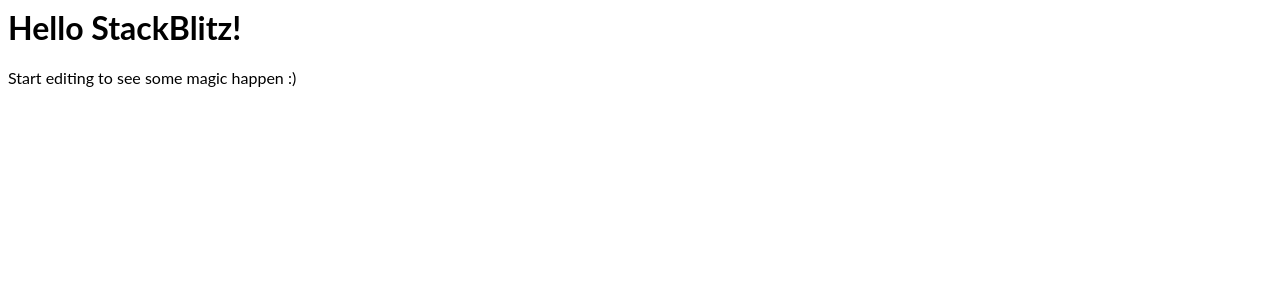
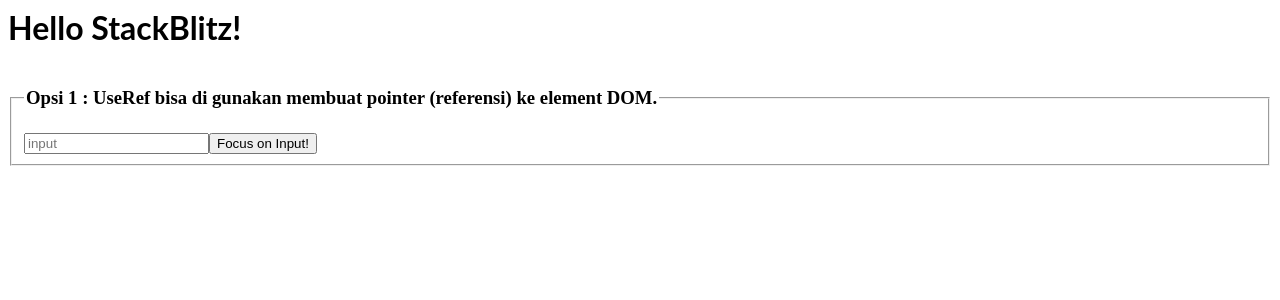
Before and after one commit to ericksih/useRef-playground, a React (Create React App) app: page / in a window 1280 px wide. Shown: the top 300 px of the page. Built offline with nearby package versions, Linux system fonts and the light colour scheme.

Commit message:
1 file modified, 1 added

```diff
--- a/App.tsx
+++ b/App.tsx
@@ -1,11 +1,14 @@
 import * as React from 'react';
+import DomRef from './components/DomRef';
 import './style.css';
 
-export default function App() {
+const App = () => {
   return (
     <div>
       <h1>Hello StackBlitz!</h1>
-      <p>Start editing to see some magic happen :)</p>
+      <DomRef />
     </div>
   );
-}
+};
+
+export default App;
--- /dev/null
+++ b/components/DomRef.tsx
@@ -0,0 +1,34 @@
+// UseRef bisa di gunakan untuk bikin pointer (referensi) ke element DOM.
+import { useRef } from 'react';
+import React = require('react');
+
+const DomRef = () => {
+  // Opsi 1: jika referensi tidak pernah null, maka bisa seperti ini
+  // const inputRef = useRef<HTMLInputElement>(null!);
+
+  // const handleFocus = () => {
+  //   inputRef.current.focus();
+  // };
+
+  // Opsi 2: jika referensi bisa null, maka seperti ini:
+  const inputRef = useRef<HTMLInputElement>(null);
+
+  const handleFocus = () => {
+    inputRef.current?.focus(); // dgn Question mark (?) di current
+  };
+
+  return (
+    <fieldset>
+      <legend>
+        <h3>
+          Opsi 1 : UseRef bisa di gunakan membuat pointer (referensi) ke element
+          DOM.
+        </h3>
+      </legend>
+      <input type="text" ref={inputRef} placeholder="input" />
+      <button onClick={handleFocus}>Focus on Input!</button>
+    </fieldset>
+  );
+};
+
+export default DomRef;
```
